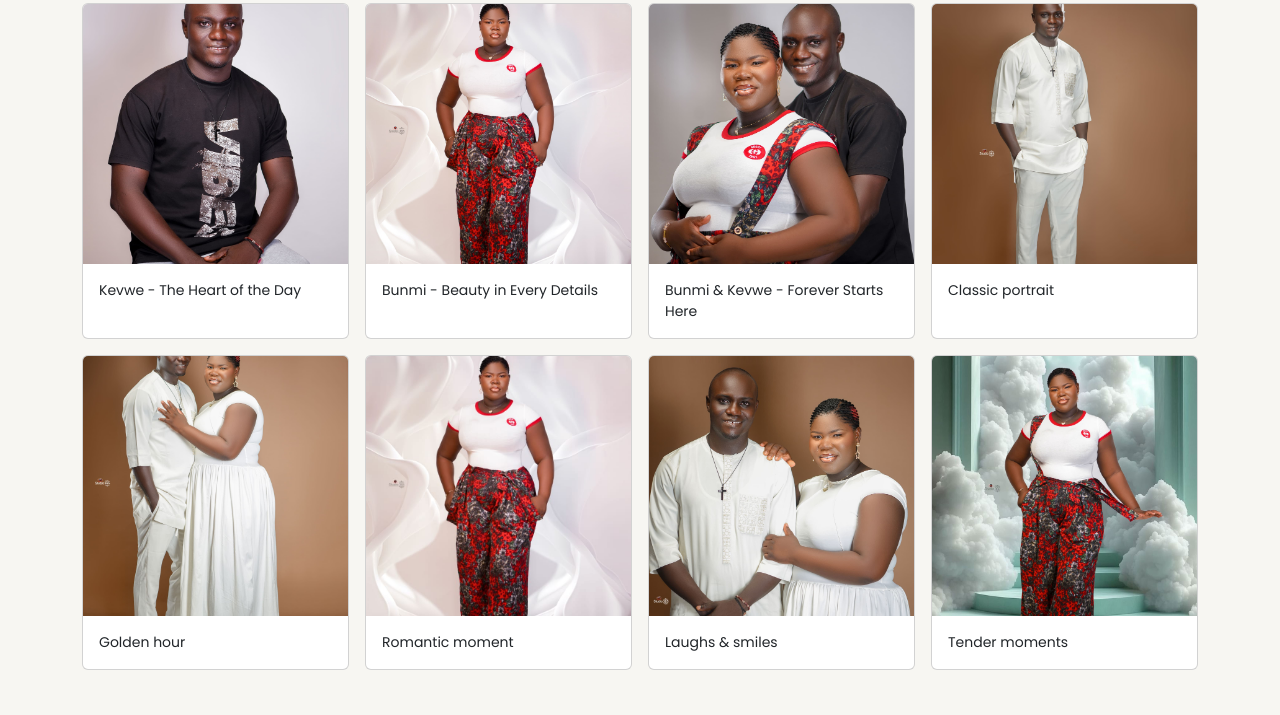
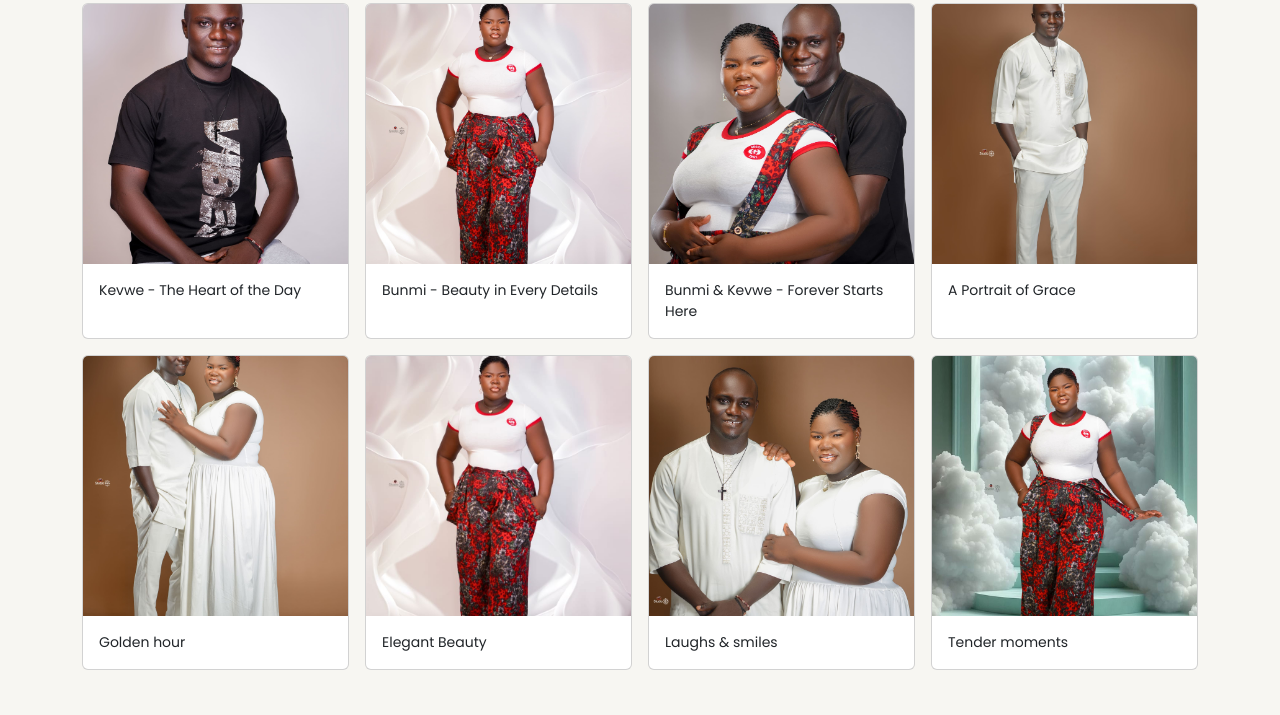
Before and after one commit to VictorEtaduovie/sam-bunmi-prewedding, a plain HTML site: page index.html in a window 1280 px wide. Shown: the part 1993-2708 px from the top of the page. Drawn offline with nearby package versions, Linux system fonts and the light colour scheme.

Commit message:
Update gallery image descriptions

```diff
--- a/index.html
+++ b/index.html
@@ -119,7 +119,7 @@
           <div class="col-sm-6 col-md-4 col-lg-3">
             <div class="card h-100">
               <img src="asset/bunmi_kevwe_9.jpg" class="card-img-top img-thumb" alt data-bs-toggle="modal" data-bs-target="#imgModal" data-bs-src="asset/bunmi_kevwe_9.jpg">
-              <div class="card-body"><p class="card-text small">Classic portrait</p></div>
+              <div class="card-body"><p class="card-text small">A Portrait of Grace</p></div>
             </div>
           </div>
 
@@ -135,7 +135,7 @@
           <div class="col-sm-6 col-md-4 col-lg-3">
             <div class="card h-100">
               <img src="asset/bunmi_kevwe_20.jpg" class="card-img-top img-thumb" alt data-bs-toggle="modal" data-bs-target="#imgModal" data-bs-src="asset/bunmi_kevwe_20.jpg">
-              <div class="card-body"><p class="card-text small">Romantic moment</p></div>
+              <div class="card-body"><p class="card-text small">Elegant Beauty</p></div>
             </div>
           </div>
 
```
